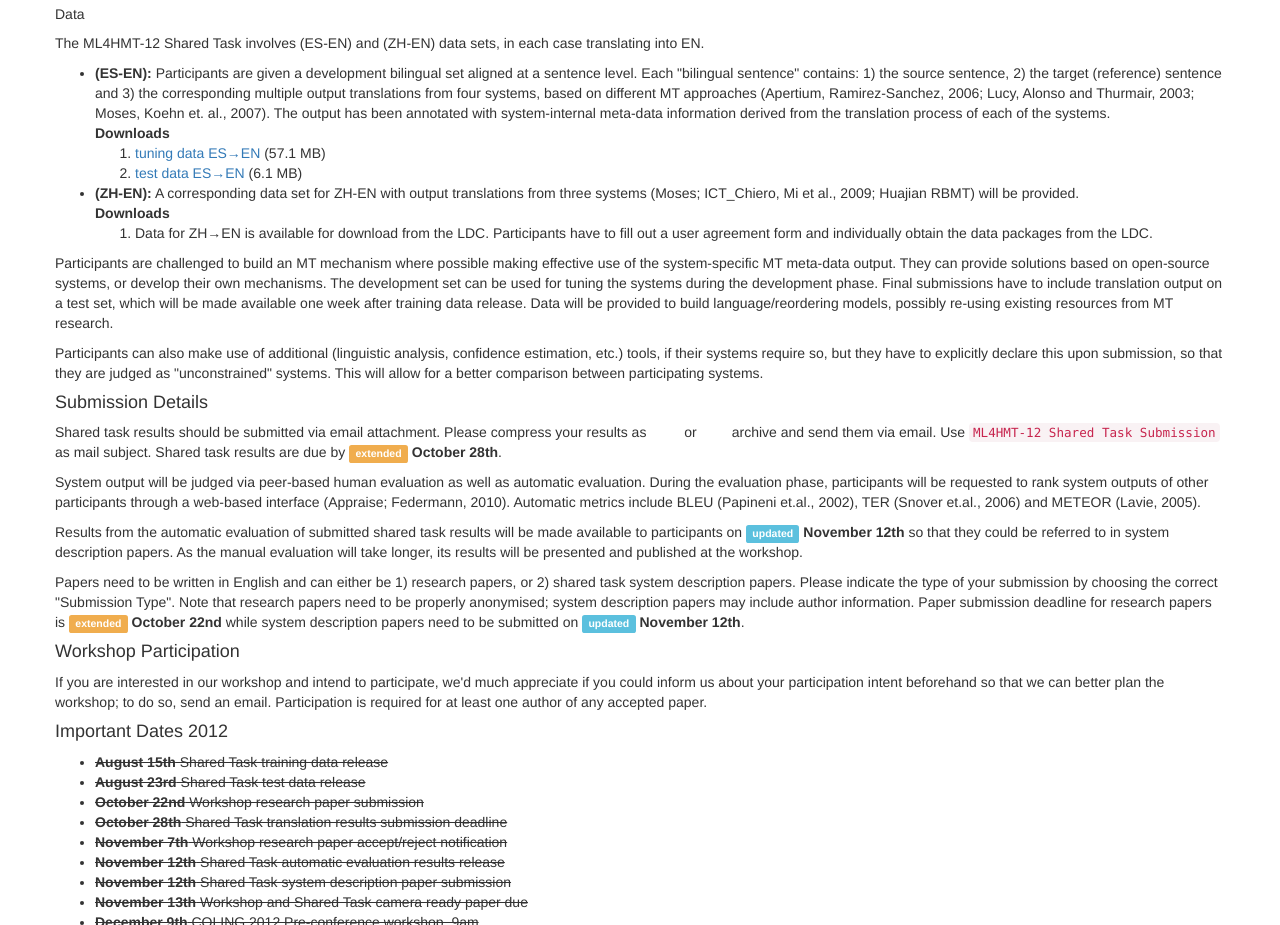
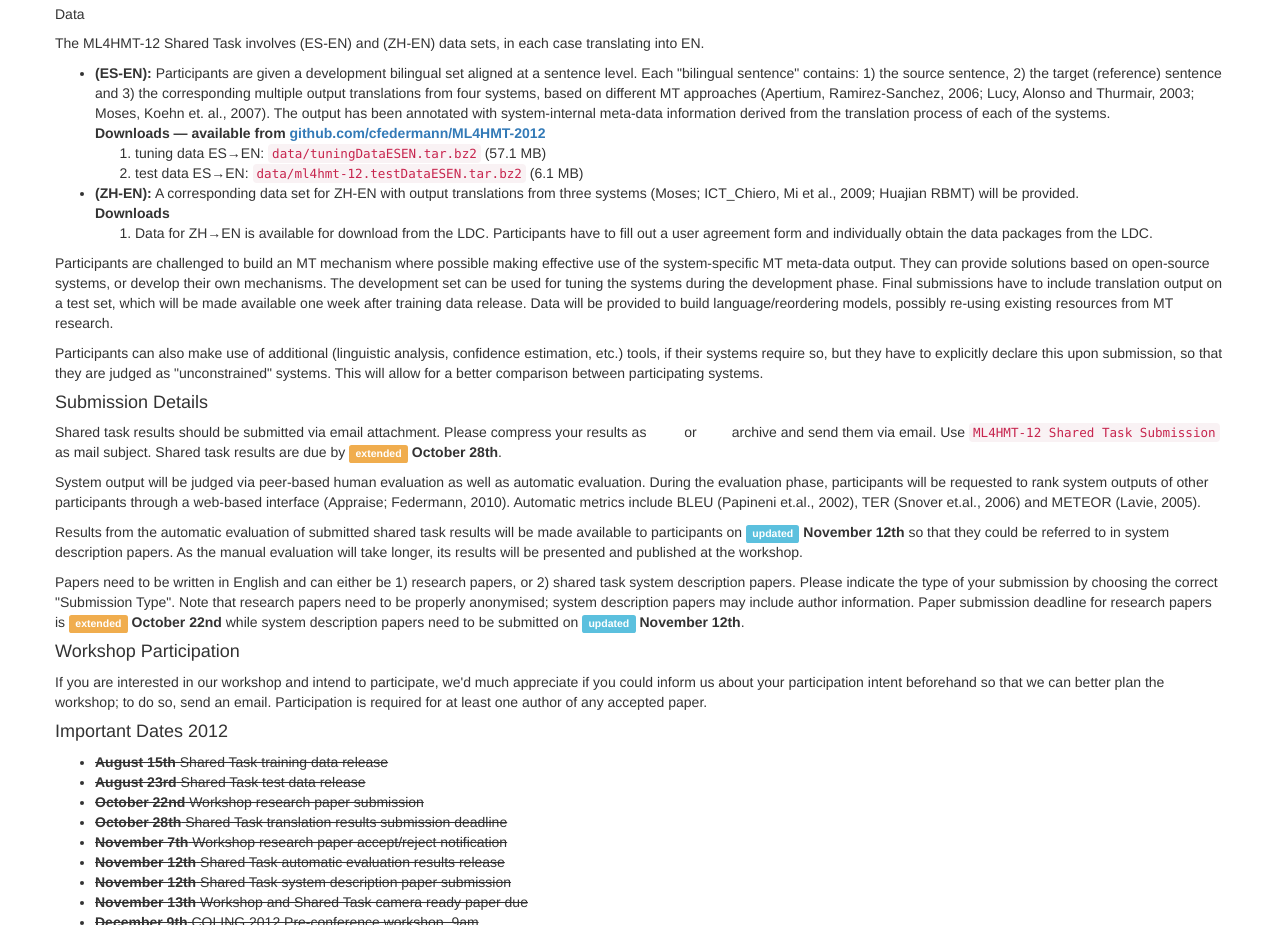
Before and after one commit to cfedermann/ML4HMT-2012-HTML, a plain HTML site: page call-for-papers.html in a window 1280 px wide. Shown: the part 870-1795 px from the top of the page. Drawn offline with nearby package versions, Linux system fonts and the light colour scheme.

```diff
--- a/call-for-papers.html
+++ b/call-for-papers.html
@@ -86,10 +86,10 @@
 
       <ul>
         <li><strong>(ES-EN):</strong> Participants are given a development bilingual set aligned at a sentence level. Each "bilingual sentence" contains: 1) the source sentence, 2) the target (reference) sentence and 3) the corresponding multiple output translations from four systems, based on different MT approaches (Apertium, Ramirez-Sanchez, 2006; Lucy, Alonso and Thurmair, 2003; Moses, Koehn et. al., 2007). The output has been annotated with system-internal meta-data information derived from the translation process of each of the systems.<br/>
-        <strong>Downloads</strong>
+        <strong>Downloads &mdash; available from <a href="https://github.com/cfedermann/ML4HMT-2012">github.com/cfedermann/ML4HMT-2012</a></strong>
         <ol>
-          <li><a href="https://raw.github.com/cfedermann/ML4HMT-2012/master/data/tuningDataESEN.tar.bz2">tuning data ES&rarr;EN</a> (57.1 MB)</li>
-          <li><a href="https://raw.github.com/cfedermann/ML4HMT-2012/master/data/ml4hmt-12.testDataESEN.tar.bz2">test data ES&rarr;EN</a> (6.1 MB)</li>
+          <li>tuning data ES&rarr;EN: <code>data/tuningDataESEN.tar.bz2</code> (57.1 MB)</li>
+          <li>test data ES&rarr;EN: <code>data/ml4hmt-12.testDataESEN.tar.bz2</code> (6.1 MB)</li>
         </ol>
         </li>
 
```
